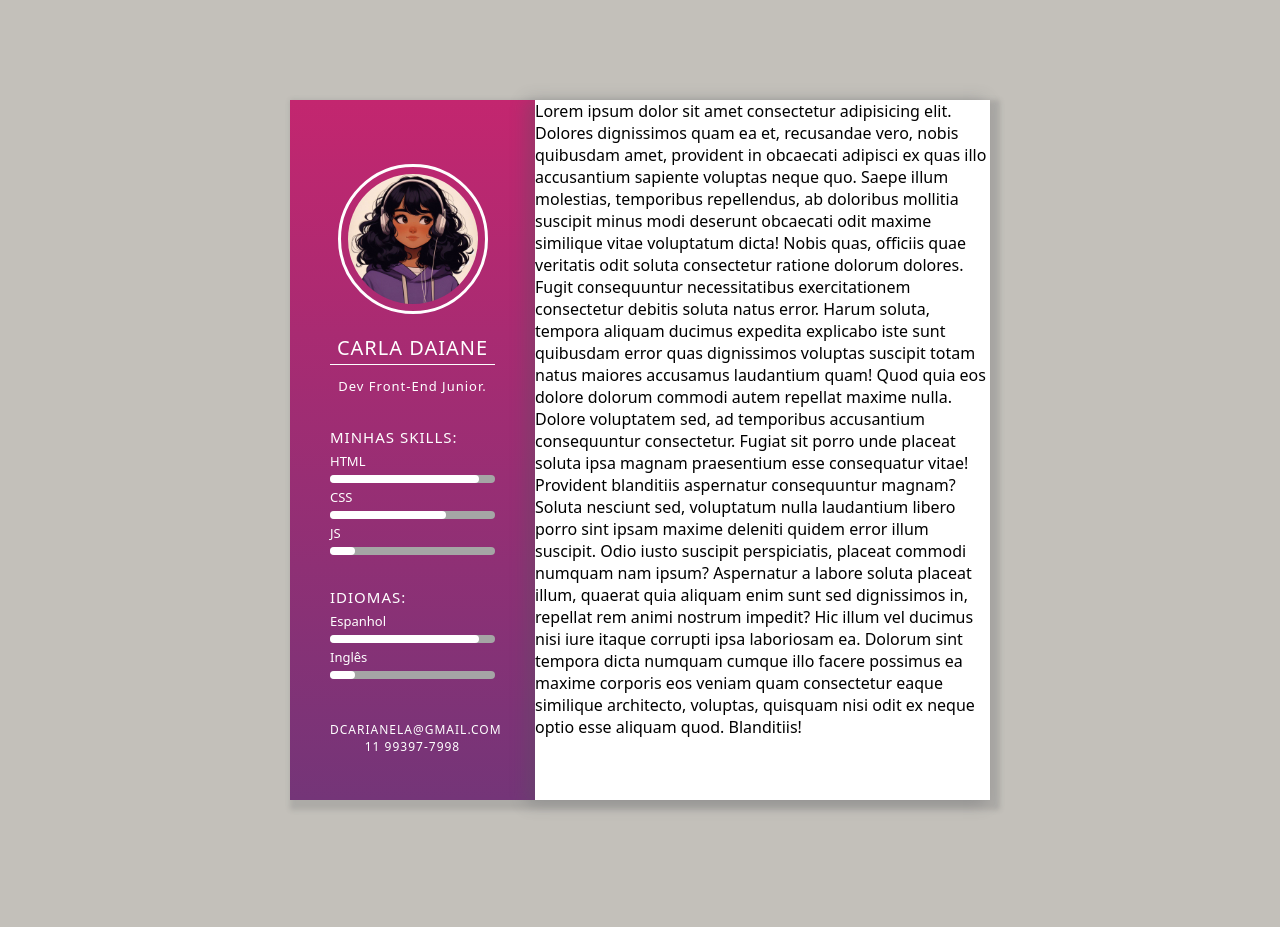
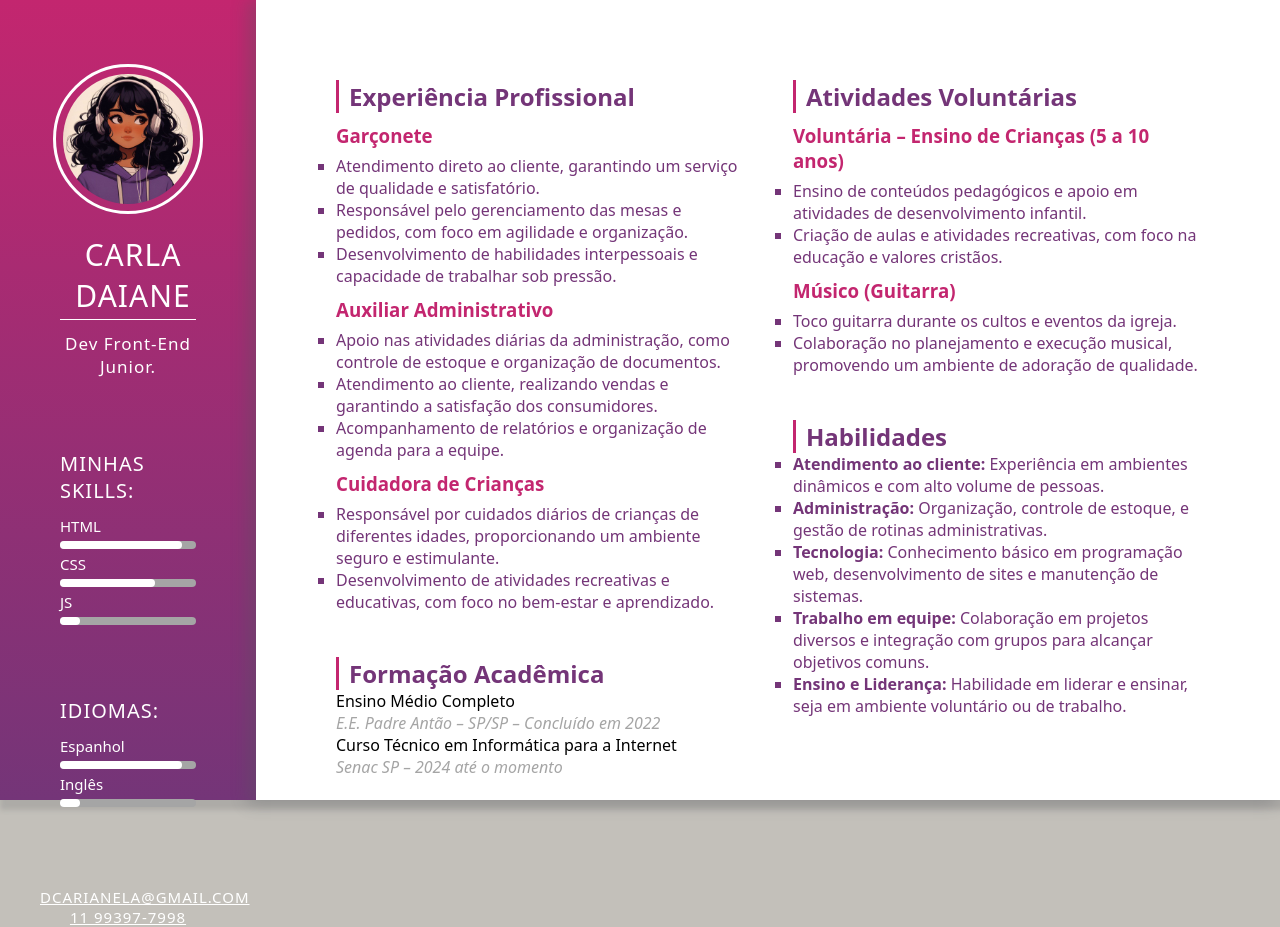
Before and after one commit to carla-choque/teste, a plain HTML site: page index.html in a window 1280 px wide. Before the commit the page ends 900 px from the top, so only its background shows below. Drawn offline with Linux system fonts and the light colour scheme.

Commit message:
add more informations

```diff
--- a/index.html
+++ b/index.html
@@ -14,7 +14,7 @@
                 <img src="imagens/supostamente-eu.jpeg" alt="">
             </div>
             <div class="content-box">
-                <h2>Carla Daiane</h2>
+                <h2 class="nome">Carla Daiane</h2>
                 <hr class="hr1">
                 <p class="p1">Dev Front-End Junior.</p>
                 <br>
@@ -40,17 +40,59 @@
                 <p>
                     <a href="https://wa.me/5511993977998" target="_blank">11 99397-7998</a>
                 </p>
-
             </div>
         </div>
         <div class="right-box">
-            <p>Lorem ipsum dolor sit amet consectetur adipisicing elit. Dolores dignissimos quam ea et, recusandae vero, nobis quibusdam amet, provident in obcaecati adipisci ex quas illo accusantium sapiente voluptas neque quo.
-            Saepe illum molestias, temporibus repellendus, ab doloribus mollitia suscipit minus modi deserunt obcaecati odit maxime similique vitae voluptatum dicta! Nobis quas, officiis quae veritatis odit soluta consectetur ratione dolorum dolores.
-            Fugit consequuntur necessitatibus exercitationem consectetur debitis soluta natus error. Harum soluta, tempora aliquam ducimus expedita explicabo iste sunt quibusdam error quas dignissimos voluptas suscipit totam natus maiores accusamus laudantium quam!
-            Quod quia eos dolore dolorum commodi autem repellat maxime nulla. Dolore voluptatem sed, ad temporibus accusantium consequuntur consectetur. Fugiat sit porro unde placeat soluta ipsa magnam praesentium esse consequatur vitae!
-            Provident blanditiis aspernatur consequuntur magnam? Soluta nesciunt sed, voluptatum nulla laudantium libero porro sint ipsam maxime deleniti quidem error illum suscipit. Odio iusto suscipit perspiciatis, placeat commodi numquam nam ipsum?
-            Aspernatur a labore soluta placeat illum, quaerat quia aliquam enim sunt sed dignissimos in, repellat rem animi nostrum impedit? Hic illum vel ducimus nisi iure itaque corrupti ipsa laboriosam ea.
-            Dolorum sint tempora dicta numquam cumque illo facere possimus ea maxime corporis eos veniam quam consectetur eaque similique architecto, voluptas, quisquam nisi odit ex neque optio esse aliquam quod. Blanditiis!</p>
+            <div class="content-box-dois">
+                <div class="job">
+                <h2>Experiência Profissional</h2>
+                <h3>Garçonete</h3>
+                <ul>
+                    <li>Atendimento direto ao cliente, garantindo um serviço de qualidade e satisfatório.</li>
+                    <li>Responsável pelo gerenciamento das mesas e pedidos, com foco em agilidade e organização.</li>
+                    <li>Desenvolvimento de habilidades interpessoais e capacidade de trabalhar sob pressão.</li>
+                </ul>
+                <h3>Auxiliar Administrativo</h3>
+                <ul>
+                    <li>Apoio nas atividades diárias da administração, como controle de estoque e organização de documentos.</li>
+                    <li>Atendimento ao cliente, realizando vendas e garantindo a satisfação dos consumidores.</li>
+                    <li>Acompanhamento de relatórios e organização de agenda para a equipe.</li>
+                </ul>
+                <h3>Cuidadora de Crianças</h3>
+                <ul>
+                    <li>Responsável por cuidados diários de crianças de diferentes idades, proporcionando um ambiente seguro e estimulante.</li>
+                    <li>Desenvolvimento de atividades recreativas e educativas, com foco no bem-estar e aprendizado.</li>
+                </ul>
+                <br><br>
+                <h2>Formação Acadêmica</h2>
+                <p>Ensino Médio Completo</p>
+                <p class="education-dates">E.E. Padre Antão – SP/SP – Concluído em 2022</p>
+                <p>Curso Técnico em Informática para a Internet</p>
+                <p class="education-dates">Senac SP – 2024 até o momento</p>
+                </div>
+                <div class="voluntary">
+                    <h2>Atividades Voluntárias</h2>
+                    <h3>Voluntária – Ensino de Crianças (5 a 10 anos)</h3>
+                    <ul>
+                        <li>Ensino de conteúdos pedagógicos e apoio em atividades de desenvolvimento infantil.</li>
+                        <li>Criação de aulas e atividades recreativas, com foco na educação e valores cristãos.</li>
+                    </ul>
+                    <h3>Músico (Guitarra)</h3>
+                    <ul>
+                        <li>Toco guitarra durante os cultos e eventos da igreja.</li>
+                        <li>Colaboração no planejamento e execução musical, promovendo um ambiente de adoração de qualidade.</li>
+                    </ul>
+                    <br><br>
+                    <h2>Habilidades</h2>
+                    <ul>
+                        <li><b>Atendimento ao cliente:</b> Experiência em ambientes dinâmicos e com alto volume de pessoas.</li>
+                        <li><b>Administração:</b> Organização, controle de estoque, e gestão de rotinas administrativas.</li>
+                        <li><b>Tecnologia:</b> Conhecimento básico em programação web, desenvolvimento de sites e manutenção de sistemas.</li>
+                        <li><b>Trabalho em equipe:</b> Colaboração em projetos diversos e integração com grupos para alcançar objetivos comuns.</li>
+                        <li><b>Ensino e Liderança:</b> Habilidade em liderar e ensinar, seja em ambiente voluntário ou de trabalho.</li>
+                    </ul>
+                </div>
+            </div>
         </div>
     </div>
 
--- a/styles.css
+++ b/styles.css
@@ -16,29 +16,35 @@
 
 body {
     background: var(--backgroud);
+    height: 100vh;
+    display: flex;
+    justify-content: center;
+    align-items: center;
+    margin: 0;
 }
 
 .clearfix { clear: both; }
 
 .container {
-    width: 700px;
-    height: 700px;
+    width: 100%;
+    height: 100vh;
+    max-width: 100%;
     background: linear-gradient(var(--one), var(--two));
-    margin: 100px auto;
+    display: flex;
+    margin: 0 auto;
     box-shadow: 5px 5px 5px 5px #54585d33;
 }
 
 .left-box {
-    width: 35%;
-    float: left;
-    height: 700px;
+    width: 20%;
+    height: 100%;
 }
 
 .right-box {
-    width: 65%;
-    float: left;
+    width: 100%;
+    padding: 20px;
     background-color: var(--white);
-    height: 700px;
+    height: 100%;
     box-shadow: -7px 2px 15px 2px #54585d52;
 }
 
@@ -57,23 +63,25 @@ body {
 }
 
 .content-box {
-    padding: 0px 40px 0px 40px;
+    padding: 0px 60px 0px 60px;
+    /* height: 100%; */
 }
 
-.content-box h2 {
+.content-box .nome {
+    border: none;
     text-transform: uppercase;
     font-weight: 500;
     color: var(--white);
     letter-spacing: 1px;
-    font-size: 20px;
+    font-size: 30px;
     text-align: center;
 }
 
 .content-box h3 {
-    font-size: 15px;
+    font-size: 20px;
     text-transform: uppercase;
     letter-spacing: 1px;
-    padding-top: 10px;
+    padding-top: 50px;
     color: var(--white);
     font-weight: 500;
 }
@@ -86,7 +94,7 @@ body {
 }
 
 .p1 {
-    font-size: 13px;
+    font-size: 17px;
     color: var(--white);
     letter-spacing: 1px;
     padding-top: 12px;
@@ -94,7 +102,7 @@ body {
 }
 
 .p2 {
-    font-size: 13px;
+    font-size: 15px;
     margin-bottom: 5px;
     margin-top: 5px;
     color: var(--white);
@@ -150,16 +158,50 @@ body {
 
 .contact-info {
     padding: 0px 40px 0px 40px;
-    font-size: 12px;
+    font-size: 15px;
     text-transform: uppercase;
     letter-spacing: 1px;
-    padding-top: 25px;
+    padding-top: 60px;
     color: var(--white);
     font-weight: 500;
     text-align: center;
 }
 
 .contact-info a {
-    text-decoration: none;
     color: var(--white);
 }
+
+.content-box-dois {
+    padding: 60px 60px 0px 60px;
+    display: grid;
+    grid-template-columns: 1fr 1fr;
+    gap: 50px;
+    width: 100%;
+    height: 100%;
+}
+
+h2 {
+    color: var(--two);
+    padding-left: 10px;
+    border-left: 3px solid var(--one);
+}
+
+h3 {
+    padding-top: 10px;
+    padding-bottom: 7px;
+    color: var(--one);
+}
+
+ul li {
+    list-style: square;
+    color: var(--two)
+}
+
+.education-dates {
+    color: var(--process);
+    font-style: italic;
+}
+
+.qualities {
+    padding-bottom: 100px;
+}
```
